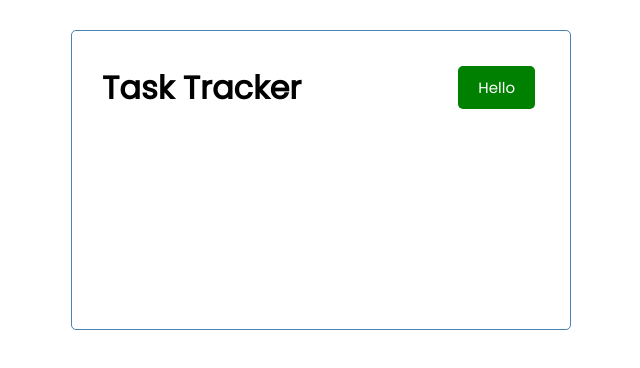
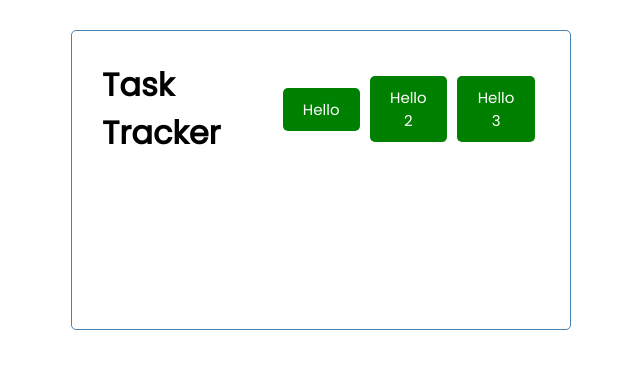
Before and after one commit to petitoff/react-task-tracker, a React (Create React App) app: page / in a window 1280 px wide. Shown: the top 368 px of the page, without its empty margins (319-959 px from the left). Built offline with nearby package versions, Linux system fonts and the light colour scheme.

Commit message:
Adding more buttons to show that components can be easily used as templates.

```diff
--- a/src/components/Header.js
+++ b/src/components/Header.js
@@ -6,6 +6,8 @@ const Header = ({ title }) => {
         <header className='header'>
             <h1>{title}</h1>
             <Button color='green' text='Hello' />
+            <Button color='green' text='Hello 2' />
+            <Button color='green' text='Hello 3' />
         </header>
     )
 }
```
